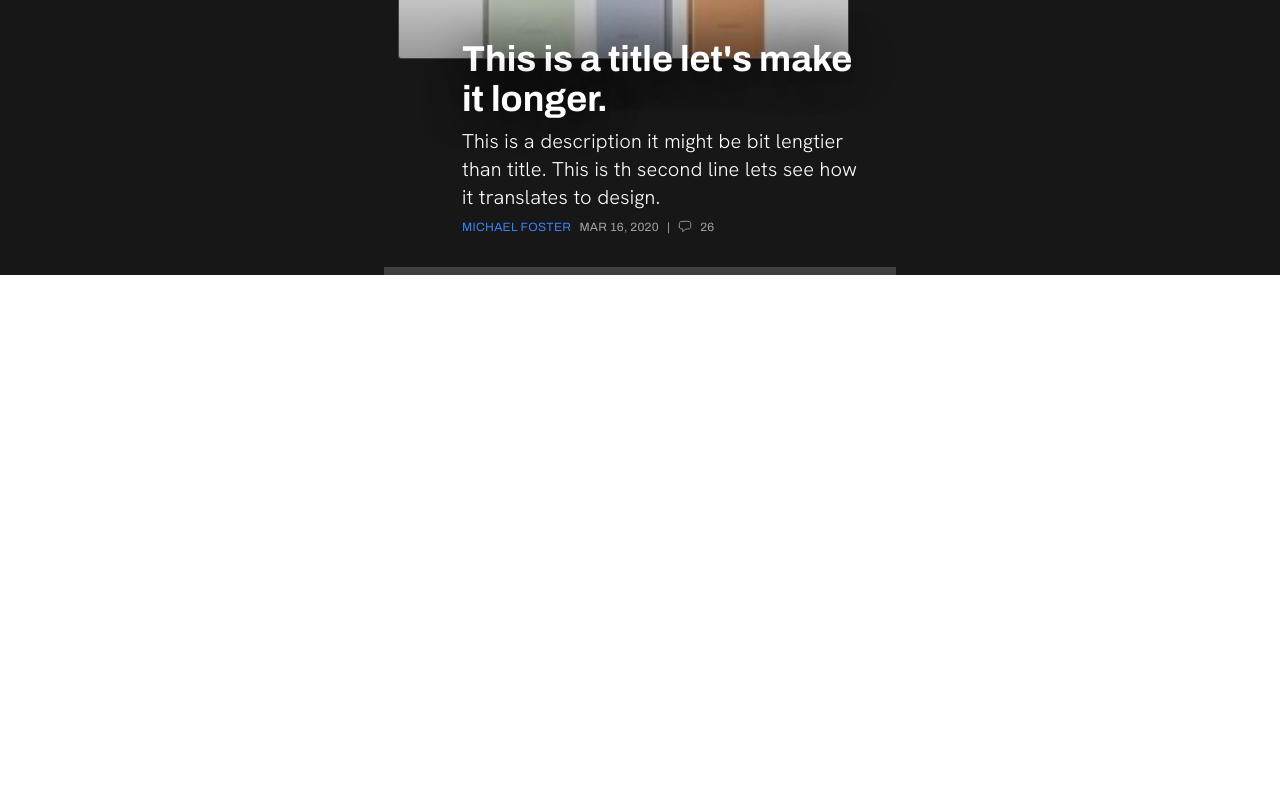
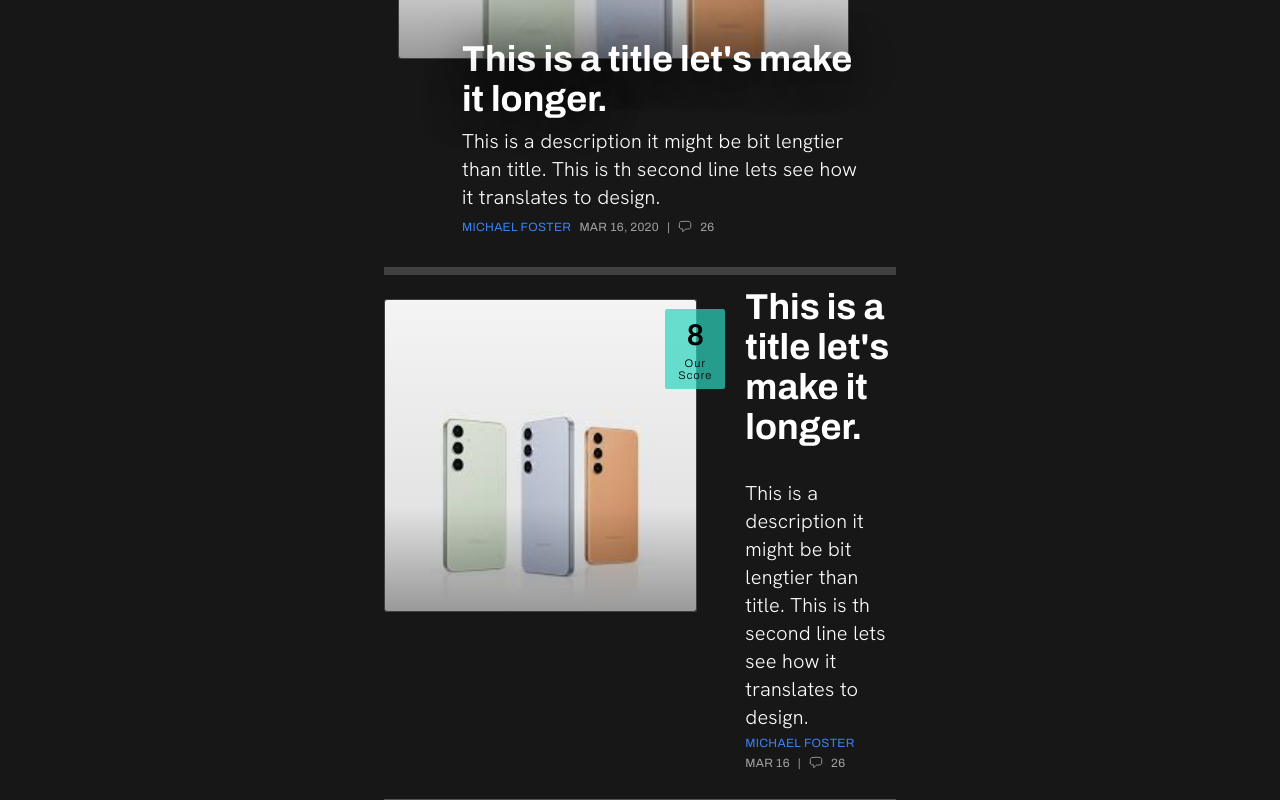
Before and after one commit to radovanbotik/myblog, a Next.js app: page / in a window 1280 px wide. Shown: the part 6327-7127 px from the top of the page. Before the commit the page ends 6602 px from the top, so only its background shows below. Built offline with nearby package versions, Linux system fonts and the light colour scheme; a web font is replaced by a local one.

Commit message:
add top review

```diff
--- a/app/components/ReviewTop.tsx
+++ b/app/components/ReviewTop.tsx
@@ -1,3 +1,102 @@
-export default function ReviewTop() {
-  return <></>;
+import { ChatBubbleLeftIcon } from "@heroicons/react/24/outline";
+import { Post } from "../lib/types";
+import image_dummy from "../../public/images/image_dummy.jpg";
+import Image from "next/image";
+import { Hanken_Grotesk } from "next/font/google";
+
+const hanken_grotesk = Hanken_Grotesk({
+  subsets: ["latin"],
+  weight: ["100", "200", "300", "400", "500", "600", "700", "800"],
+});
+
+function Media({ data }: { data: Post }) {
+  return (
+    <div className="mt-6 flex w-full sm:w-2/3 md:flex-row">
+      <div className="relative h-fit w-full rounded-sm border border-neutral-700">
+        <div className="relative block aspect-square w-full">
+          <a href={data.href} aria-hidden={true}>
+            <span className="absolute inset-0 m-0 box-border block h-[initial] w-[initial] overflow-hidden p-0">
+              <Image
+                src={image_dummy ?? data.image.imageUrl}
+                alt={data.image.alt}
+                fill={true}
+                className="absolute inset-0 m-0 box-border block h-[initial] max-h-full min-h-full w-[initial] min-w-full max-w-full overflow-hidden rounded-sm object-cover p-0"
+              />
+            </span>
+          </a>
+        </div>
+        <div
+          className="pointer-events-none absolute inset-0 bg-gradient-to-t from-black/10 to-transparent"
+          aria-hidden={true}
+        ></div>
+        <div
+          className="pointer-events-none absolute bottom-0 h-1/3 w-full bg-gradient-to-t from-black/30 to-transparent"
+          aria-hidden={true}
+        ></div>
+      </div>
+      <div className="z-10 -ml-8 mt-2.5 h-20 w-16 rounded-sm bg-teal-400/70 p-2 text-center text-black">
+        <p className="pb-1 text-3xl font-semibold">8</p>
+        <p className="text-[11px] font-light leading-3 tracking-widest">
+          Our Score
+        </p>
+      </div>
+    </div>
+  );
 }
+
+function Content({ data }: { data: Post }) {
+  return (
+    <div className="relative mt-8 pt-3 sm:mt-0 sm:flex sm:w-1/3 sm:flex-col sm:justify-center sm:pl-5">
+      <h2 className="mb-8 text-3xl font-bold leading-none group-hover:[text-shadow:_0_0_40px_rgb(0_0_0)] sm:text-4xl">
+        <a
+          href={data.href}
+          className="after-absolute shadow-sm after:inset-0 group-hover:shadow-[inset_0px_-20px_0px_0px_#667eea]"
+        >
+          {data.title}
+        </a>
+      </h2>
+      <p
+        className={`text-lg font-light leading-tight sm:text-xl ${hanken_grotesk.className} tracking-[0.01em]`}
+      >
+        {data.description}
+      </p>
+      <div className="relative inline-block pt-1 text-xs uppercase tracking-wide">
+        <div className="inline-block">
+          <a
+            href={data.author.href}
+            className="mr-2 text-blue-500 hover:shadow-[0px_1px_0px_0px_#667eea]"
+          >
+            {data.author.name}
+          </a>
+        </div>
+        <div className="inline-block text-neutral-400">
+          <time dateTime={data.datetime}>
+            {data.date.slice(0, -", 2020".length)}
+          </time>
+          <span>
+            <span className="mx-2">|</span>
+            <a
+              href={data.href}
+              aria-label={data.description}
+              className="group/comments hover:text-blue-500"
+            >
+              <ChatBubbleLeftIcon className="mr-2 inline h-3.5 w-3.5 -translate-y-[0.5px]" />
+              <span className="text-xs leading-6 tracking-wide">26</span>
+            </a>
+          </span>
+        </div>
+      </div>
+    </div>
+  );
+}
+
+export default function Card({ data }: { data: Post }) {
+  return (
+    <div className="w-full max-w-lg">
+      <div className="group relative w-full border-b border-neutral-600 pb-6 text-white sm:flex">
+        <Media data={data} />
+        <Content data={data} />
+      </div>
+    </div>
+  );
+}
--- a/app/components/StoryBig.tsx
+++ b/app/components/StoryBig.tsx
@@ -1,8 +1,8 @@
 import { ChatBubbleLeftIcon } from "@heroicons/react/24/outline";
 import { Post } from "../lib/types";
-import { Hanken_Grotesk } from "next/font/google";
 import image_dummy from "../../public/images/image_dummy.jpg";
 import Image from "next/image";
+import { Hanken_Grotesk } from "next/font/google";
 
 const hanken_grotesk = Hanken_Grotesk({
   subsets: ["latin"],
--- a/app/page.tsx
+++ b/app/page.tsx
@@ -8,6 +8,7 @@ import StreamHeader from "./components/StreamHeader";
 import { Post } from "./lib/types";
 import SectionDefaultStory from "./components/SectionDefaultStory";
 import ReviewDefault from "./components/ReviewDefault";
+import ReviewTop from "./components/ReviewTop";
 
 export default function Home() {
   const post: Post = {
@@ -186,6 +187,9 @@ export default function Home() {
       <SectionDefaultStory data={post} />
       <SectionDefaultStory data={post} />
       <ReviewDefault data={post} />
+      <div className="z-10 mx-auto">
+        <ReviewTop data={post} />
+      </div>
     </main>
   );
 }
```
